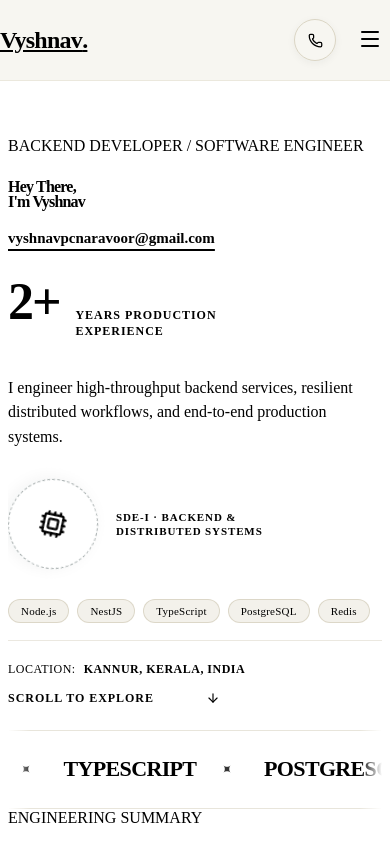
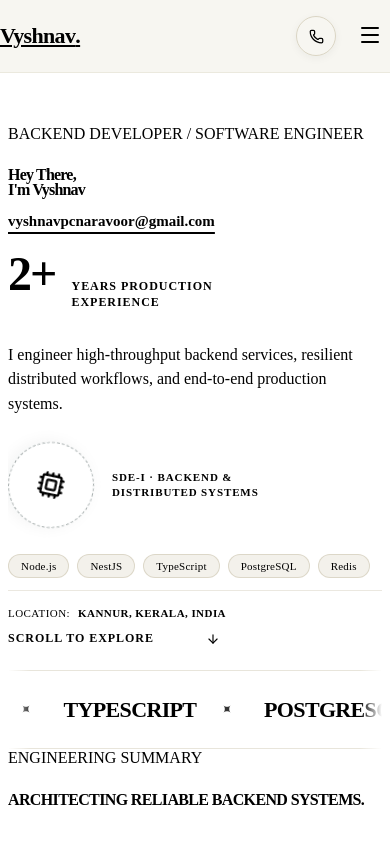
Before and after one commit to vyshn4v/portfolio, a React (Vite) app: page / in a window 390 px wide. Shown: the top 844 px of the page. Built offline with nearby package versions, Linux system fonts and the light colour scheme; the HTML template or start-up script is replaced by a standard one.

Commit message:
fix(mobile): apply 100dvh dynamic viewport height and safe-area-inset padding for mobile Chrome

```diff
--- a/src/components/Footer/Footer.css
+++ b/src/components/Footer/Footer.css
@@ -1,6 +1,6 @@
 .footer-container {
   padding-top: 40px;
-  padding-bottom: 48px;
+  padding-bottom: calc(48px + env(safe-area-inset-bottom, 0px));
   background-color: var(--color-bg);
   border-top: 1px solid rgba(198, 190, 165, 0.4);
   position: relative;
--- a/src/components/Hero/Hero.css
+++ b/src/components/Hero/Hero.css
@@ -1,5 +1,6 @@
 .hero-section {
   min-height: calc(100vh - 80px);
+  min-height: calc(100dvh - 80px);
   display: flex;
   flex-direction: column;
   justify-content: space-between;
@@ -10,11 +11,12 @@
 
 .hero-inner {
   min-height: calc(100vh - 80px);
+  min-height: calc(100dvh - 80px);
   display: flex;
   flex-direction: column;
   justify-content: space-between;
-  padding-top: clamp(24px, 4vh, 56px);
-  padding-bottom: clamp(16px, 3vh, 32px);
+  padding-top: clamp(20px, 3vh, 48px);
+  padding-bottom: clamp(16px, 2.5vh, 28px);
   box-sizing: border-box;
 }
 
@@ -27,7 +29,7 @@
   position: relative;
   margin-top: auto;
   margin-bottom: auto;
-  padding: clamp(16px, 2vh, 32px) 0;
+  padding: clamp(12px, 1.5vh, 24px) 0;
 }
 
 /* Left Column */
@@ -61,7 +63,7 @@
   text-decoration: underline;
   text-underline-offset: 6px;
   text-decoration-thickness: 1.5px;
-  margin-bottom: clamp(28px, 4vh, 48px);
+  margin-bottom: clamp(24px, 3.5vh, 40px);
   transition: opacity var(--duration-fast) var(--ease-micro);
 }
 
@@ -77,7 +79,7 @@
 
 .hero-stat-number {
   font-family: var(--font-display);
-  font-size: clamp(52px, 6.5vw, 80px);
+  font-size: clamp(48px, 6vw, 76px);
   font-weight: 700;
   line-height: 0.85;
   letter-spacing: -0.04em;
@@ -99,7 +101,7 @@
   display: flex;
   flex-direction: column;
   justify-content: center;
-  gap: clamp(24px, 3.5vh, 40px);
+  gap: clamp(20px, 3vh, 36px);
   z-index: 2;
 }
 
@@ -120,8 +122,8 @@
 }
 
 .hero-circular-stamp {
-  width: 88px;
-  height: 88px;
+  width: 84px;
+  height: 84px;
   border-radius: 50%;
   border: 1px dashed rgba(15, 37, 36, 0.4);
   display: flex;
@@ -178,7 +180,7 @@
   display: flex;
   align-items: center;
   justify-content: space-between;
-  padding-top: clamp(16px, 2.5vh, 28px);
+  padding-top: clamp(14px, 2vh, 24px);
   border-top: 1px solid rgba(198, 190, 165, 0.35);
   margin-top: auto;
 }
@@ -188,7 +190,7 @@
   align-items: center;
   gap: 8px;
   font-family: var(--font-mono);
-  font-size: 12px;
+  font-size: 11px;
   color: var(--color-ink-muted);
   letter-spacing: 0.04em;
   text-transform: uppercase;
@@ -245,11 +247,11 @@
 @media (max-width: 960px) {
   .hero-layout-grid {
     grid-template-columns: 1fr;
-    gap: 36px;
+    gap: 32px;
   }
 }
 
-/* Mobile Layout */
+/* Mobile Layout: Dynamic Viewport & No Overflow */
 @media (max-width: 768px) {
   .hero-section {
     min-height: auto;
@@ -257,17 +259,23 @@
 
   .hero-inner {
     min-height: auto;
-    padding-top: 32px;
+    padding-top: 24px;
     padding-bottom: 24px;
   }
 
   .hero-greeting {
     font-size: var(--text-hero-mobile);
+    margin-bottom: 16px;
+  }
+
+  .hero-email-link {
+    margin-bottom: 24px;
   }
 
   .hero-footer-bar {
     flex-direction: column;
     align-items: flex-start;
-    gap: 14px;
+    gap: 12px;
+    padding-top: 16px;
   }
 }
--- a/src/components/Navigation/Navigation.css
+++ b/src/components/Navigation/Navigation.css
@@ -4,18 +4,19 @@
   left: 0;
   width: 100%;
   z-index: var(--z-nav);
-  background: rgba(247, 246, 240, 0.9);
+  background: rgba(247, 246, 240, 0.92);
   backdrop-filter: blur(16px);
   -webkit-backdrop-filter: blur(16px);
   border-bottom: 1px solid rgba(198, 190, 165, 0.25);
   transition: all var(--duration-fast) var(--ease-micro);
+  padding-top: env(safe-area-inset-top, 0px);
 }
 
 .nav-container {
   display: flex;
   align-items: center;
   justify-content: space-between;
-  height: 80px;
+  height: 72px;
 }
 
 .nav-brand {
@@ -26,7 +27,7 @@
 
 .nav-logo {
   font-family: var(--font-display);
-  font-size: 24px;
+  font-size: 22px;
   font-weight: 700;
   letter-spacing: -0.03em;
   color: var(--color-ink);
@@ -36,7 +37,7 @@
 
 .nav-logo span.logo-dot {
   color: var(--color-orange);
-  font-size: 24px;
+  font-size: 22px;
 }
 
 .nav-center-links {
@@ -88,8 +89,8 @@
 }
 
 .nav-round-btn {
-  width: 40px;
-  height: 40px;
+  width: 38px;
+  height: 38px;
   border-radius: 50%;
   background-color: var(--color-white);
   border: 1px solid rgba(198, 190, 165, 0.6);
@@ -134,9 +135,11 @@
     display: flex;
     flex-direction: column;
     position: fixed;
-    top: 80px;
+    top: 72px;
     left: 0;
     width: 100%;
+    max-height: calc(100dvh - 72px);
+    overflow-y: auto;
     background: var(--color-bg);
     border-bottom: 1px solid var(--color-beige);
     padding: 24px;
```
